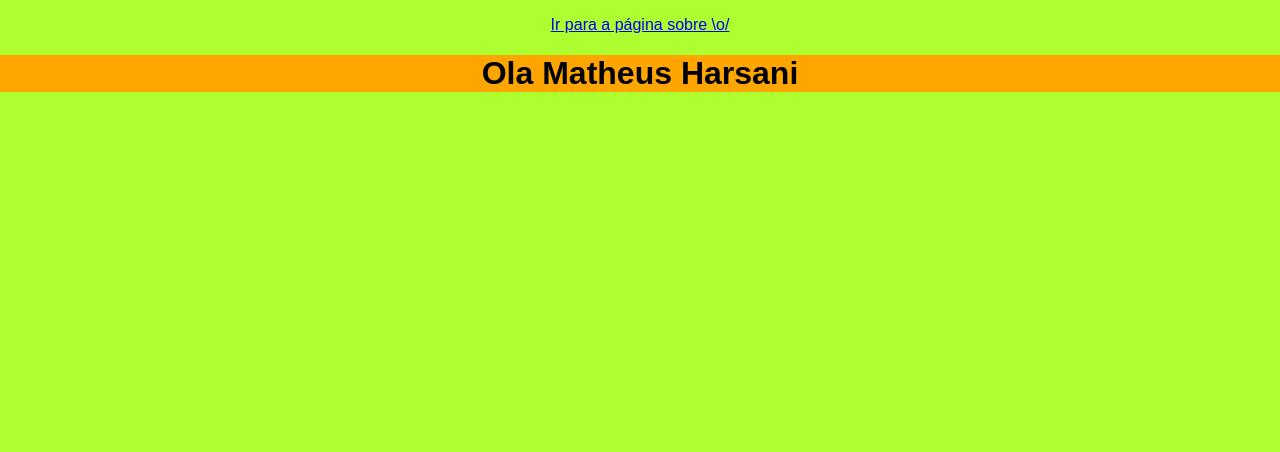
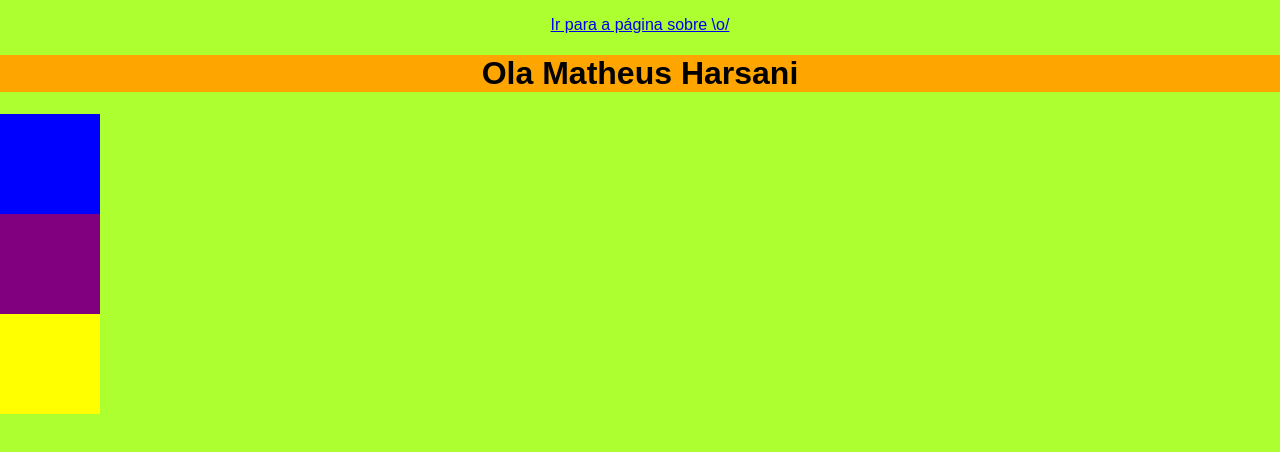
Before and after one commit to mharsani/checkout-customer, a React app: page / in a window 1280 px wide. Shown: the top 452 px of the page. Built offline with nearby package versions, Linux system fonts and the light colour scheme.

Commit message:
using props

```diff
--- /dev/null
+++ b/src/components/Square/Square.js
@@ -0,0 +1,15 @@
+import React from 'react';
+
+const Square = ({color}) => (
+<div style={{
+    backgroundColor: color,
+    width: '100px',
+    height: '100px'
+}}/>
+)
+
+Square.defaultProps = {
+    color: 'red'
+}
+
+export default Square;
--- a/src/containers/App/App.js
+++ b/src/containers/App/App.js
@@ -2,6 +2,7 @@ import React, { Component } from 'react';
 import styles from './App.scss';
 import { Link } from 'react-router-dom';
 import  Header from '../../components/Header/Header.js';
+import Square from '../../components/Square/Square.js';
 
 
 
@@ -14,6 +15,12 @@ class App extends Component {
             <Link to="/first-step">Ir para a página sobre \o/</Link>
           </p>
           <Header />
+          <div>
+            {['blue','purple', 'yellow'].map((square) => (
+              <Square key={square} color={square} />
+            ))
+            }
+          </div>
         </div>
       </div>
     );
```
